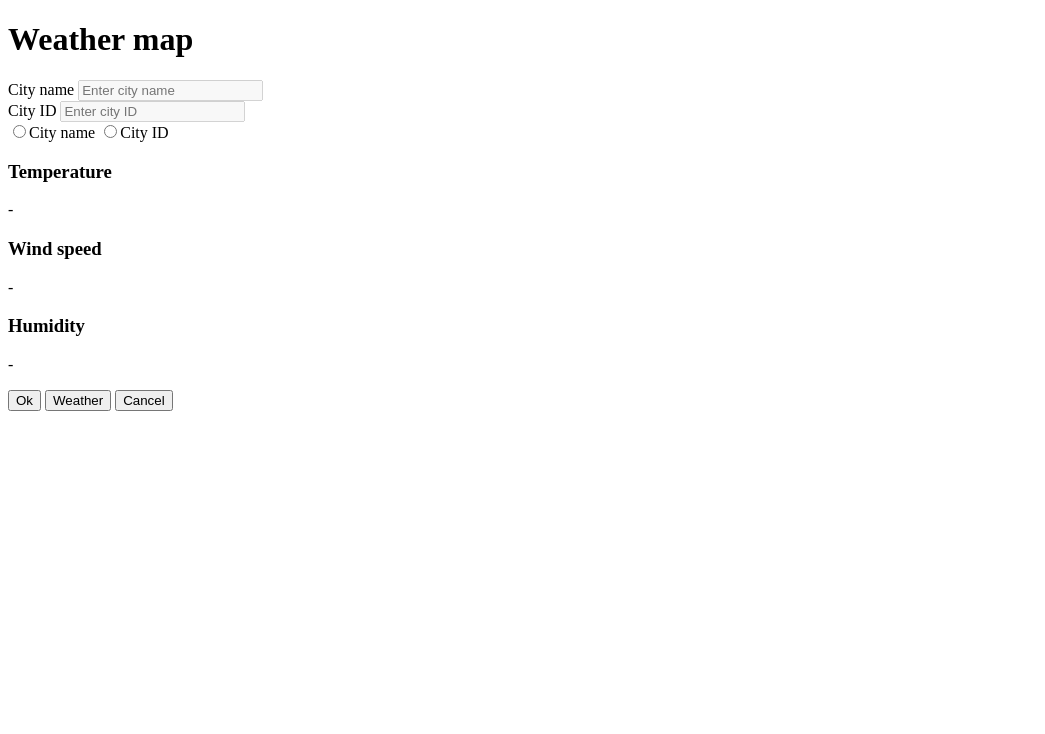
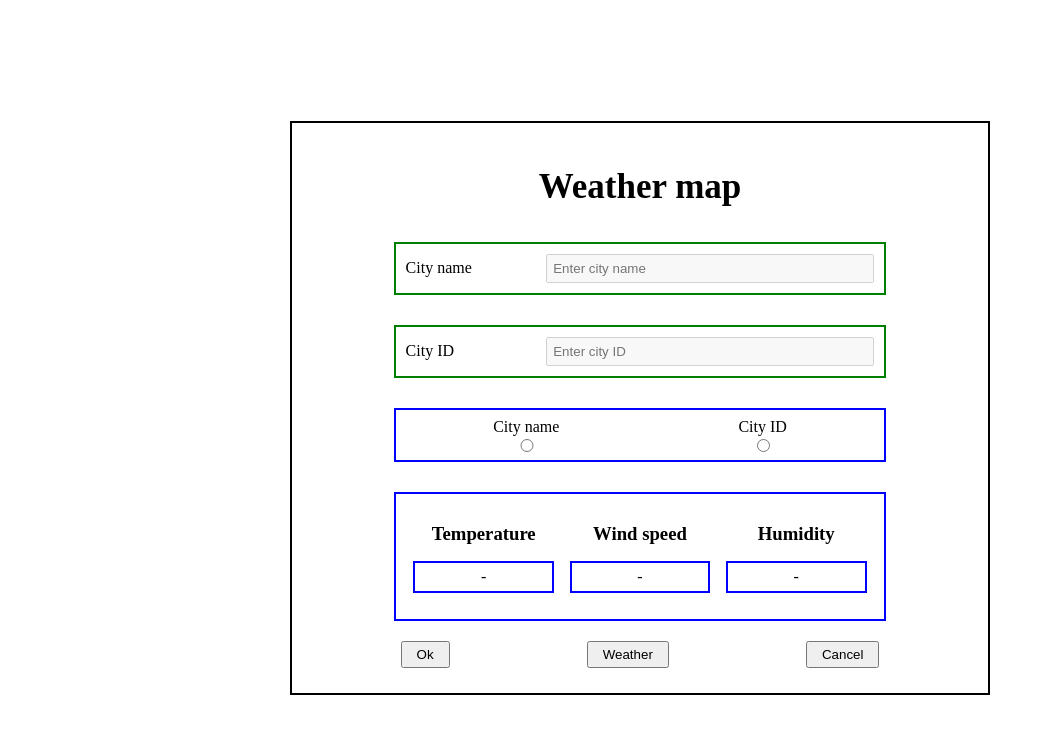
Before and after one commit to Gibib0/Get-weather, a plain HTML site: page index.html in a window 1280 px wide. Shown: the whole page, without its empty margins (0-1045 px from the left). Drawn offline with Linux system fonts and the light colour scheme.

Commit message:
Add form styles; fix form elements

```diff
--- a/assets/styles/style.css
+++ b/assets/styles/style.css
@@ -0,0 +1,88 @@
+* {
+	box-sizing: border-box;
+}
+
+body {
+	display: flex;
+	justify-content: center;
+	align-items: center;
+	height: 100vh;
+}
+
+.container {
+	border: 2px solid black;
+	padding: 20px 40px;
+	width: 700px;
+	display: flex;
+	justify-content: center;
+	flex-direction: column;
+	text-align: center;
+}
+
+h1 {
+	margin-bottom: 20px;
+	font-size: 35px;
+}
+
+.input-group {
+	border: 2px solid green;
+	width: 80%;
+	padding: 10px;
+	margin: 15px auto;
+	display: flex;
+	justify-content: space-between;
+	align-items: center;
+}
+
+.input-group input {
+	width: 70%;
+	padding: 5px;
+}
+
+.radio-section {
+	border: 2px solid blue;
+	padding: 8px;
+	display: flex;
+	justify-content: space-around;
+	margin: 15px auto;
+	width: 80%;
+}
+
+.radio-group {
+	display: flex;
+	flex-direction: column;
+}
+
+.result-section {
+	display: flex;
+	justify-content: space-around;
+	align-items: center;
+	padding: 10px;
+	margin: 15px auto;
+	width: 80%;
+	border: 2px solid blue;
+}
+
+.result {
+	width: 30%;
+}
+
+.result h3 {
+	margin-bottom: 5px;
+}
+
+.result p {
+	border: 2px solid blue;
+	padding: 5px;
+}
+
+.buttons {
+	display: flex;
+	justify-content: space-around;
+}
+
+.buttons button {
+	margin: 5px;
+	padding: 4px 14px;
+	cursor: pointer;
+}
--- a/index.html
+++ b/index.html
@@ -11,7 +11,6 @@
 	<div class="container">
 		<h1>Weather map</h1>
 
-		<div class="input-section">
 		<div class="input-group">
 			<label>City name</label>
 			<input type="text" name="cityname" id="cityName" placeholder="Enter city name" disabled>
@@ -22,9 +21,15 @@
 			<input type="text" name="cityid" id="cityId" placeholder="Enter city ID" disabled>
 		</div>
 
+		<div class="radio-section">
 			<div class="radio-group">
-				<label><input type="radio" name="searchType" value="name">City name</label>
-				<label><input type="radio" name="searchType" value="id">City ID</label>
+				<label>City name</label>
+				<input type="radio" name="searchType" value="name">
+			</div>
+
+			<div class="radio-group">
+				<label>City ID</label>
+				<input type="radio" name="searchType" value="id">
 			</div>
 		</div>
 
```
Lines whose indentation alone changed are shown as unchanged.
